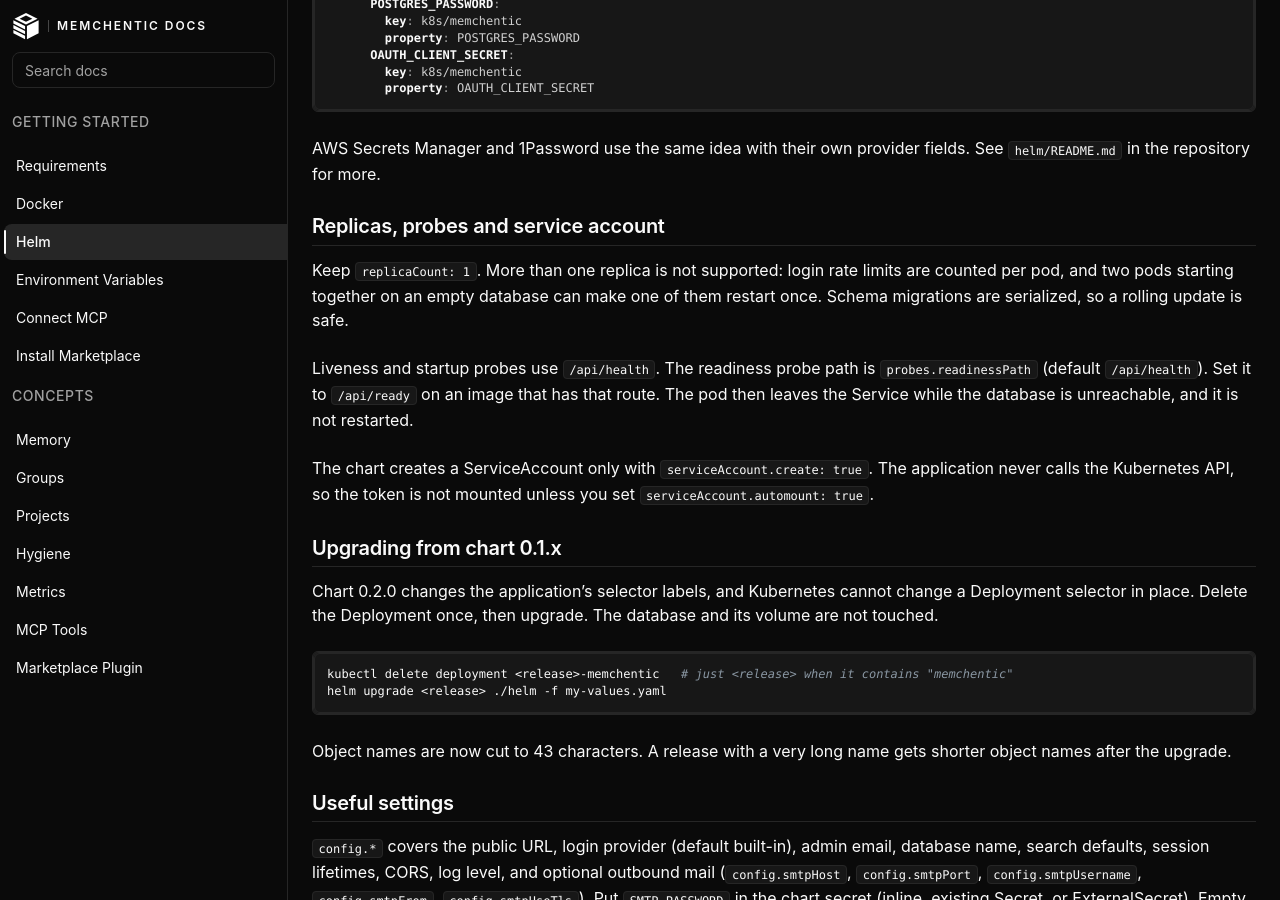
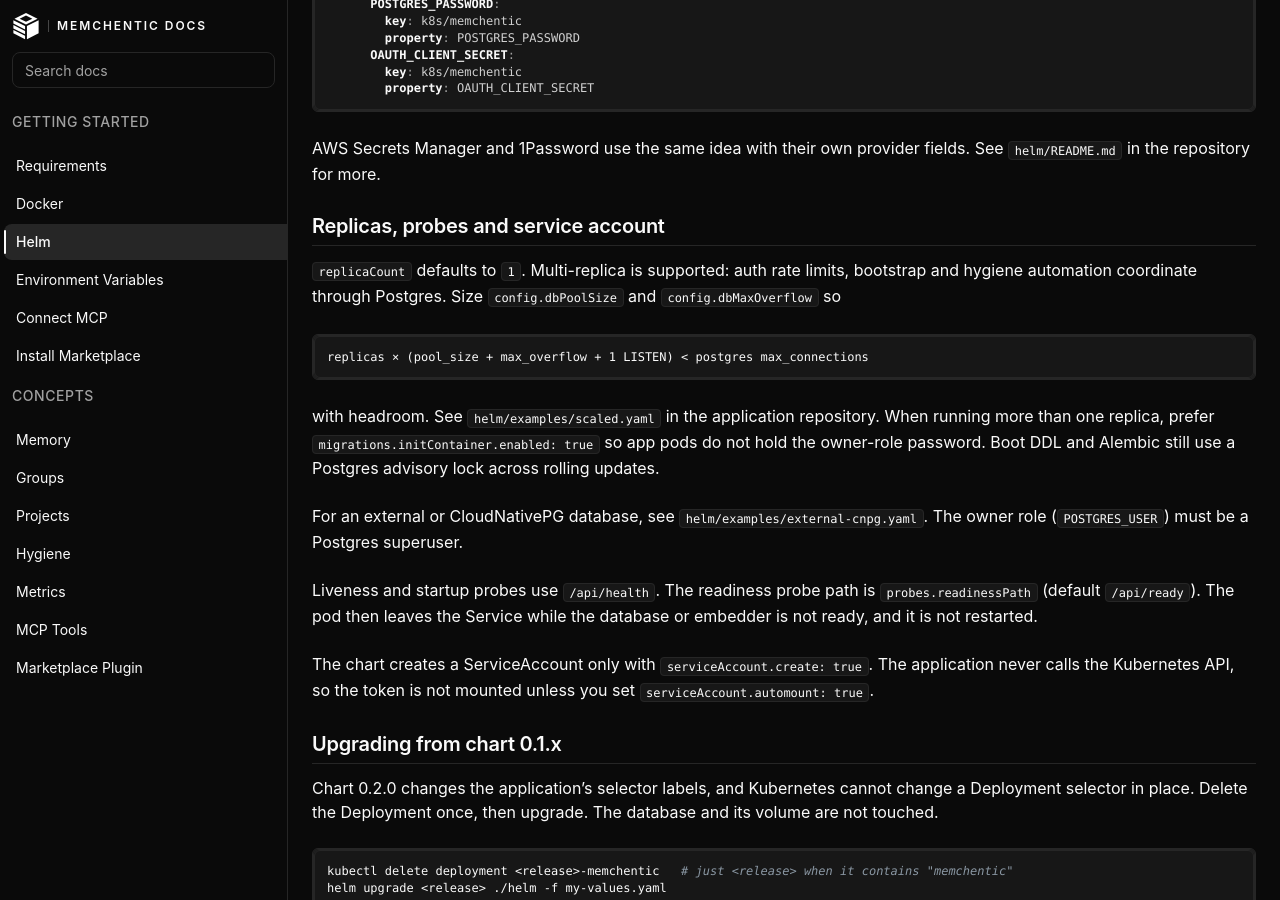
Before and after one commit to memchentic/docs, a Sphinx documentation site: the page built from sphinx/source/helm.md, in a window 1280 px wide and 900 px high, scrolled down 1791 px. Built offline with Sphinx 7.4.7 and the Read the Docs theme 3.1.0, drawn with Linux system fonts in a browser that asks for light colours.

Commit message:
docs: document Helm multi-replica and DB pool knobs (#13)
Align user docs with scale/HA: shared Postgres coordination, pool formula,
/api/ready default, and external CNPG superuser requirement.

````diff
--- a/sphinx/source/helm.md
+++ b/sphinx/source/helm.md
@@ -87,15 +87,27 @@ fields. See `helm/README.md` in the repository for more.
 
 ## Replicas, probes and service account
 
-Keep `replicaCount: 1`. More than one replica is not supported: login rate
-limits are counted per pod, and two pods starting together on an empty
-database can make one of them restart once. Schema migrations are serialized,
-so a rolling update is safe.
+`replicaCount` defaults to `1`. Multi-replica is supported: auth rate limits,
+bootstrap and hygiene automation coordinate through Postgres. Size
+`config.dbPoolSize` and `config.dbMaxOverflow` so
+
+```text
+replicas × (pool_size + max_overflow + 1 LISTEN) < postgres max_connections
+```
+
+with headroom. See `helm/examples/scaled.yaml` in the application repository.
+When running more than one replica, prefer
+`migrations.initContainer.enabled: true` so app pods do not hold the
+owner-role password. Boot DDL and Alembic still use a Postgres advisory lock
+across rolling updates.
+
+For an external or CloudNativePG database, see
+`helm/examples/external-cnpg.yaml`. The owner role (`POSTGRES_USER`) must be
+a Postgres superuser.
 
 Liveness and startup probes use `/api/health`. The readiness probe path is
-`probes.readinessPath` (default `/api/health`). Set it to `/api/ready` on an
-image that has that route. The pod then leaves the Service while the database
-is unreachable, and it is not restarted.
+`probes.readinessPath` (default `/api/ready`). The pod then leaves the
+Service while the database or embedder is not ready, and it is not restarted.
 
 The chart creates a ServiceAccount only with `serviceAccount.create: true`.
 The application never calls the Kubernetes API, so the token is not mounted
````
Also changed, not shown: sphinx/source/environment-variables.md (+10 -1 lines).
